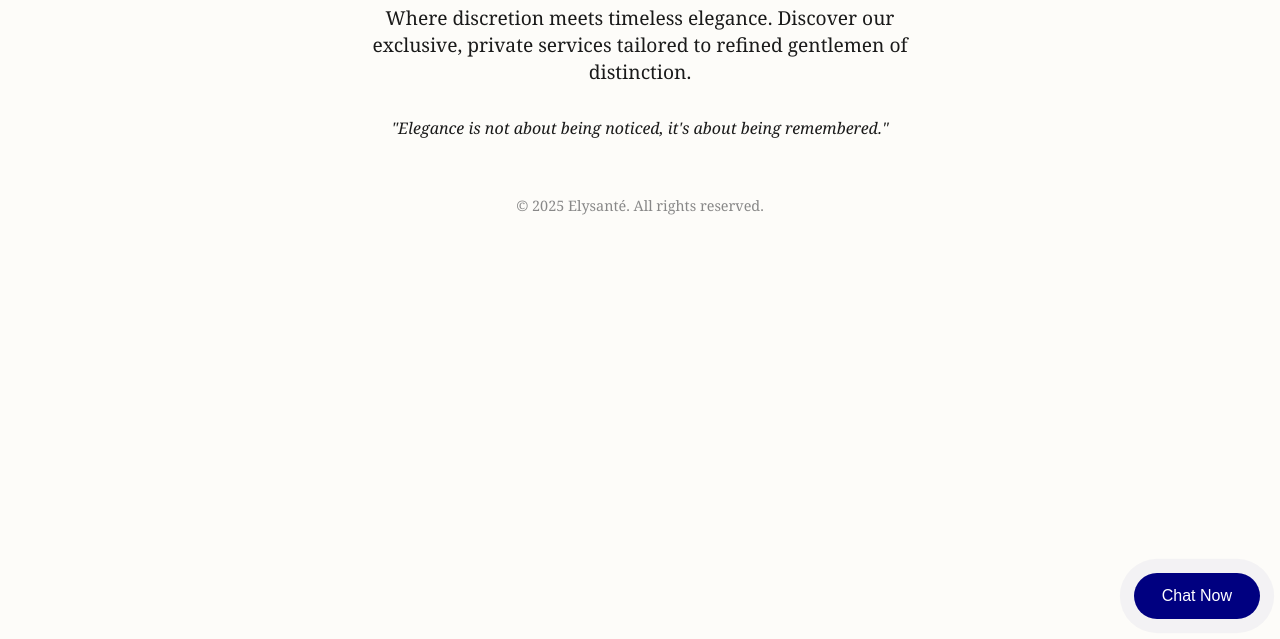
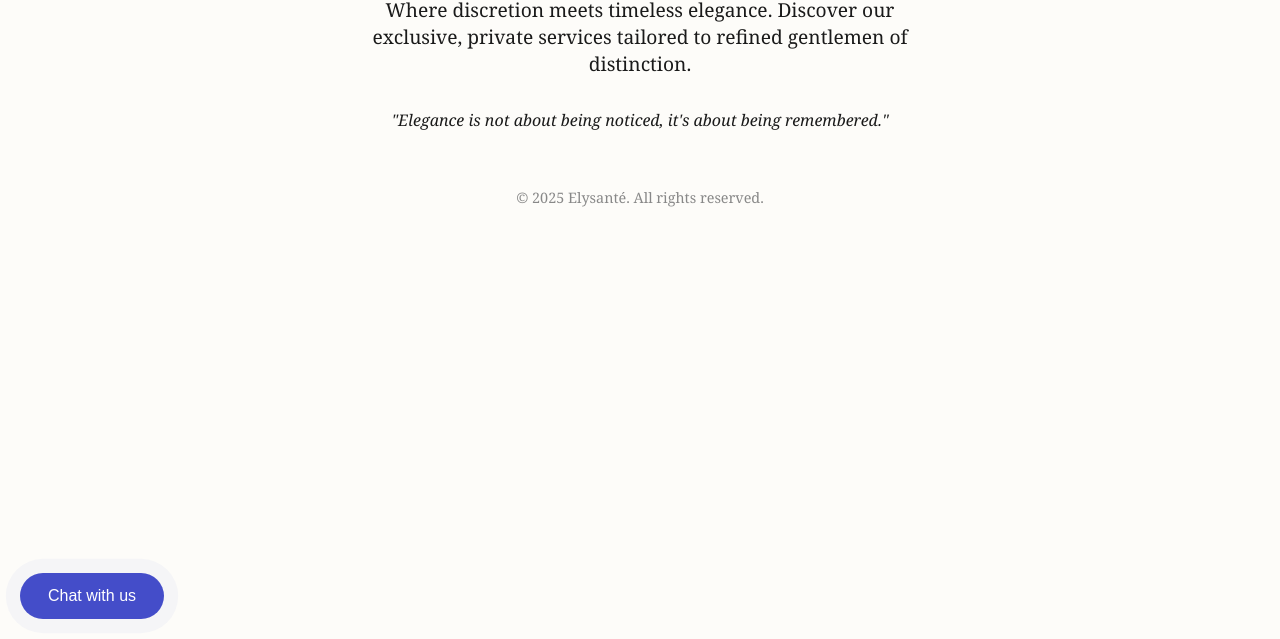
Before and after one commit to elysante3933/elysante-site, a plain HTML site: page index.html in a window 1280 px wide. Shown: the part 161-800 px from the top of the page. Drawn offline with Linux system fonts and the light colour scheme; a script that the page names is missing.

Commit message:
Update index.html

```diff
--- a/index.html
+++ b/index.html
@@ -11,6 +11,7 @@
       color: #1a1a1a;
       text-align: center;
       padding: 50px;
+      margin: 0;
     }
     h1 {
       font-size: 3em;
@@ -33,42 +34,50 @@
     .pulse-button {
       position: fixed;
       bottom: 20px;
-      right: 20px;
+      left: 20px; /* BAL alsó sarokban van! */
       padding: 14px 28px;
       font-size: 16px;
-      background-color: navy;
+      background-color: #444dc9; /* Teams lila */
       color: white;
       border: none;
       border-radius: 50px;
       cursor: pointer;
       animation: pulse 2s infinite;
-      box-shadow: 0 0 0 rgba(0, 0, 128, 0.7);
+      box-shadow: 0 0 0 rgba(68, 77, 201, 0.7);
+      z-index: 1000;
     }
     @keyframes pulse {
       0% {
-        box-shadow: 0 0 0 0 rgba(0, 0, 128, 0.7);
+        box-shadow: 0 0 0 0 rgba(68, 77, 201, 0.7);
       }
       70% {
-        box-shadow: 0 0 0 15px rgba(0, 0, 128, 0);
+        box-shadow: 0 0 0 15px rgba(68, 77, 201, 0);
       }
       100% {
-        box-shadow: 0 0 0 0 rgba(0, 0, 128, 0);
+        box-shadow: 0 0 0 0 rgba(68, 77, 201, 0);
       }
     }
   </style>
-
-  <!-- Zoho SalesIQ Chat -->
-  <script>
-    window.$zoho=window.$zoho || {};
-    $zoho.salesiq = $zoho.salesiq || { ready: function() {} };
-  </script>
-  <script id="zsiqscript" src="https://salesiq.zohopublic.eu/widget?wc=siq20f6e7e25ea2d612b54e3b368a508bfa32c375eb620094013de2b193e62e9e69" defer></script>
 </head>
 <body>
   <h1>Elysanté</h1>
   <p>Where discretion meets timeless elegance. Discover our exclusive, private services tailored to refined gentlemen of distinction.</p>
   <div class="quote">"Elegance is not about being noticed, it's about being remembered."</div>
   <footer>&copy; 2025 Elysanté. All rights reserved.</footer>
-  <button class="pulse-button">Chat Now</button>
+
+  <!-- Pulzáló Teams gomb -->
+  <button class="pulse-button" onclick="openTeamsChat()">Chat with us</button>
+
+  <script>
+    function openTeamsChat() {
+      // IDE jön majd a Teams chat nyitó kód
+      alert("Ez nyitná meg a Microsoft Teams chatet – ide illesztjük be a végső kódot.");
+    }
+  </script>
+
+  <!-- IDE kell majd beilleszteni a hivatalos Teams kódot -->
+  <!-- Példa (ez csak illusztráció): -->
+  <!-- <script src="https://example.teams.microsoft.com/widget.js"></script> -->
+
 </body>
 </html>
```
